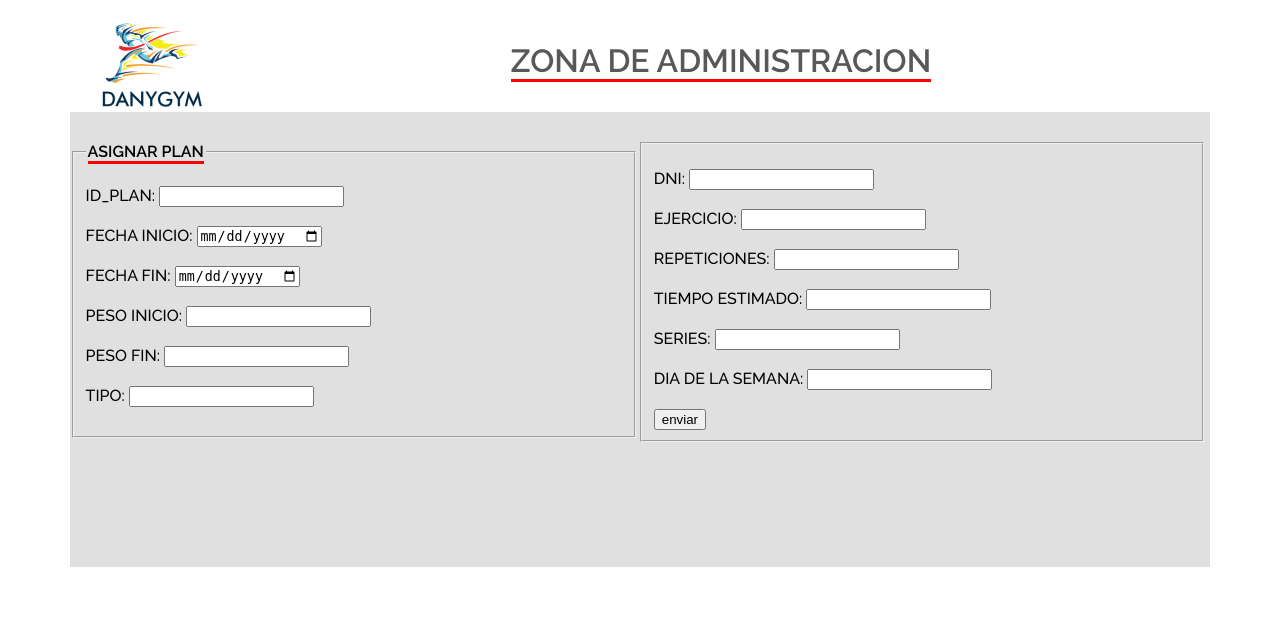
After one commit to danielternero/PROYECTO-DANIGYM, a PHP site: page /gym/asignarplan.php in a window 1280 px wide. The commit adds this page. Shown: the top 627 px of the page. Run offline with PHP 8.4, Linux system fonts and the light colour scheme; some libraries are stand-ins or nearby versions.

Commit message:
19/02/2016

```diff
--- a/gym/Proyecto1.php
+++ b/gym/Proyecto1.php
@@ -14,7 +14,6 @@ if(isset($_POST["user"])){
 
 
               $query->store_result();
-              var_dump($query);
 
               if ($query->num_rows===0) {
                 echo "LOGIN INVALIDO";
@@ -186,7 +185,7 @@ $connection3 = new mysqli("localhost", "gymadmin", "vasygym", "danigym");
         <ul>
           <li><p><span class="subrayado">AUMENTO MASA MUSCULAR</span></p></br>Entrenamiento cuyo objetivo es ganar masa muscular entrenando
           con una alta carga, para lograr que los musculos aumenten.</li>
-          <li><p><span class="subrayado">DEFINICION</span></p></br>Entramiento cuyo objetico es definir la musculatura, trabajando con una carga media
+          <li><p><span class="subrayado">DEFINICION</span></p></br>Entramiento cuyo objetivo es definir la musculatura, trabajando con una carga media
           y con un numero de repeticiones especifico.</li>
           <li><p><span class="subrayado">PERDIDA DE PESO</span></p></br>Entrenamiento basado en la perdida de peso o "grasa", cuyos principales
             ejercicios se centran en actividades cardiovasculares. </li>
--- a/gym/administrador.php
+++ b/gym/administrador.php
@@ -63,7 +63,7 @@ if ($_SESSION["nivel"]==1) {
         for($y=0;$y<sizeof($usuario);$y++){
         echo "<tr>";
         echo "<td>".$usuario[$y]."</td>";
-        echo "<td><a href='editarusuario.php'><img class='logoadmin'src='../img/editarusuario.ico'</a></td>";
+        echo "<td><a href='editarusuario.php?id=$dni[$y]'><img class='logoadmin'src='../img/editarusuario.ico'</a></td>";
         echo "<td><a href='asignarplan.php'><img class='logoadmin'src='../img/asignarplan.png'</a></td>";
         echo "<td><a href='eliminarplan.php?id=$dni[$y]'><img class='logoadmin'src='../img/eliminarplan.png'</a></td>";
         echo "<td><a href='borrar.php?id=$dni[$y]'><img class='logoadmin' src='../img/eliminar.jpg'></a></td>";
--- /dev/null
+++ b/gym/asignarplan.php
@@ -0,0 +1,106 @@
+<!DOCTYPE html>
+<html lang="en">
+  <head>
+    <meta charset="utf-8">
+    <meta name="viewport" content="width=device-width, initial-scale=1.0">
+    <title></title>
+    <script src="//code.jquery.com/jquery-1.10.2.js"></script>
+    <script src="//code.jquery.com/ui/1.11.4/jquery-ui.js"></script>
+    <link rel="stylesheet" type="text/css" href="usuario.css"/>
+    <link rel="stylesheet" href="//code.jquery.com/ui/1.11.4/themes/smoothness/jquery-ui.css"/>
+    <link href='https://fonts.googleapis.com/css?family=Raleway:500,600' rel='stylesheet' type='text/css'>
+</head>
+<body>
+
+<?php
+
+      if (!isset($_POST["DNI"])) :
+      $connection = new mysqli("localhost", "gymadmin", "vasygym", "danigym");
+      if ($connection->connect_errno) {
+          printf("Connection failed: %s\n", $mysqli->connect_error);
+          exit();
+      }
+?>
+
+<div id="contenedor">
+  <div id="cabecera">
+    <div class="cuadro1">
+      <img  class="logo" src="captura.png"/>
+         <h1 class="welcome">ZONA DE ADMINISTRACION</h1>
+    </div>
+  </div>
+  <div id="cuerpo">
+
+    <form method="post">
+
+    <fieldset class="formulario">
+    <legend ><span class="subrayado">ASIGNAR PLAN</span></legend></br>
+    ID_PLAN:
+    <input type="text" name="ID_PLAN"/></br></br>
+    FECHA INICIO:
+    <input type="date" name="FECHA_INICIO"/></br></br>
+    FECHA FIN:
+    <input type="date" name="FECHA_FIN"/></br></br>
+    PESO INICIO:
+    <input type="text" name="PESO_INICIO"/></br></br>
+    PESO FIN:
+    <input type="text" name="PESO_FIN"/></br></br>
+    TIPO:
+    <input type="text" name="TIPO"/></br></br>
+    </fieldset>
+    <fieldset class="formulario"></br>
+    DNI:
+    <input type="text" name="DNI" value=""></select></br></br>
+    EJERCICIO:
+    <input type="text" name="EJERCICIO" value=""></select></br></br>
+    REPETICIONES:
+    <input type="text" name="REPETICIONES"/></br></br>
+    TIEMPO ESTIMADO:
+    <input type="text" name="TIEMPO_ESTIMADO"/></br></br>
+    SERIES:
+    <input type="text" name="SERIES"/></br></br>
+    DIA DE LA SEMANA:
+    <input type="text" name="DIA_SEMANA"/></br></br>
+    <input type="submit" value="enviar" />
+    </fieldset>
+
+</form>
+
+
+    </div>
+  <div id="pie">
+    </div>
+
+<?php  else: ?>
+        <?php
+        $connection = new mysqli("localhost", "gymadmin", "vasygym", "danigym");
+        $idplan=$_POST["ID_PLAN"];
+        $fechaini=$_POST["FECHA_INICIO"];
+        $fechafin=$_POST["FECHA_FIN"];
+        $pesoini=$_POST["PESO_INICIO"];
+        $pesofin=$_POST["PESO_FIN"];
+        $tipo=$_POST["TIPO"];
+        $dni=$_POST["DNI"];
+        $fkidplan=$_POST["FKID_PLAN"];
+        $ejercicios=$_POST["EJERCICIO"];
+        $repeticiones=$_POST["REPETICIONES"];
+        $tiempo=$_POST["TIEMPO_ESTIMADO"];
+        $series=$_POST["SERIES"];
+        $diasemana=$_POST["DIA_SEMANA"];
+
+
+$insert="INSERT INTO plan (`ID_PLAN`, `FECHA_INICIO`, `FECHA_FIN`, `PESO_INICIO`, `PESO_FIN`, `TIPO`, `FKDNI`) VALUES ('$idplan', '$fechaini', '$fechafin', '$pesoini', '$pesofin', '$tipo', '$dni')";
+
+$insert2="INSERT INTO `conforma` (`FKID_PLAN`, `FKID_EJERCICIO`, `REPETICIONES`, `TIEMPO_ESTIMADO`, `SERIES`, `DIA_SEMANA`) VALUES ('$idplan', '$ejercicios', '$repeticiones', '$tiempo', '$series', '$diasemana')";
+
+$connection->query( $insert );
+$connection->query( $insert2 );
+
+    header('Location: Proyecto1.php');
+   ?>
+
+        <?php endif ?>
+
+
+</body>
+</html>
--- a/gym/usuario.css
+++ b/gym/usuario.css
@@ -189,5 +189,4 @@ border-radius: 20px;
 
 #tituloadmin {
 margin-left: 200px;
-
 }
--- a/gym/usuario.php
+++ b/gym/usuario.php
@@ -113,7 +113,7 @@ echo strtoupper($_SESSION['user']);
     }
     else{
      echo "<div  id='contenidoplan'>";
-    echo "<p>El entrenador aun no te he asignado ningun plan</p>";
+    echo "<p>El entrenador aun no te ha asignado ningun plan</p>";
     echo "</div>";
     }
     ?>
```
Also changed, not shown: gym/anadirplan.php (deleted, +0 -55 lines), gym/editarusuario.php (added, +90 -0 lines), 1 other file.
